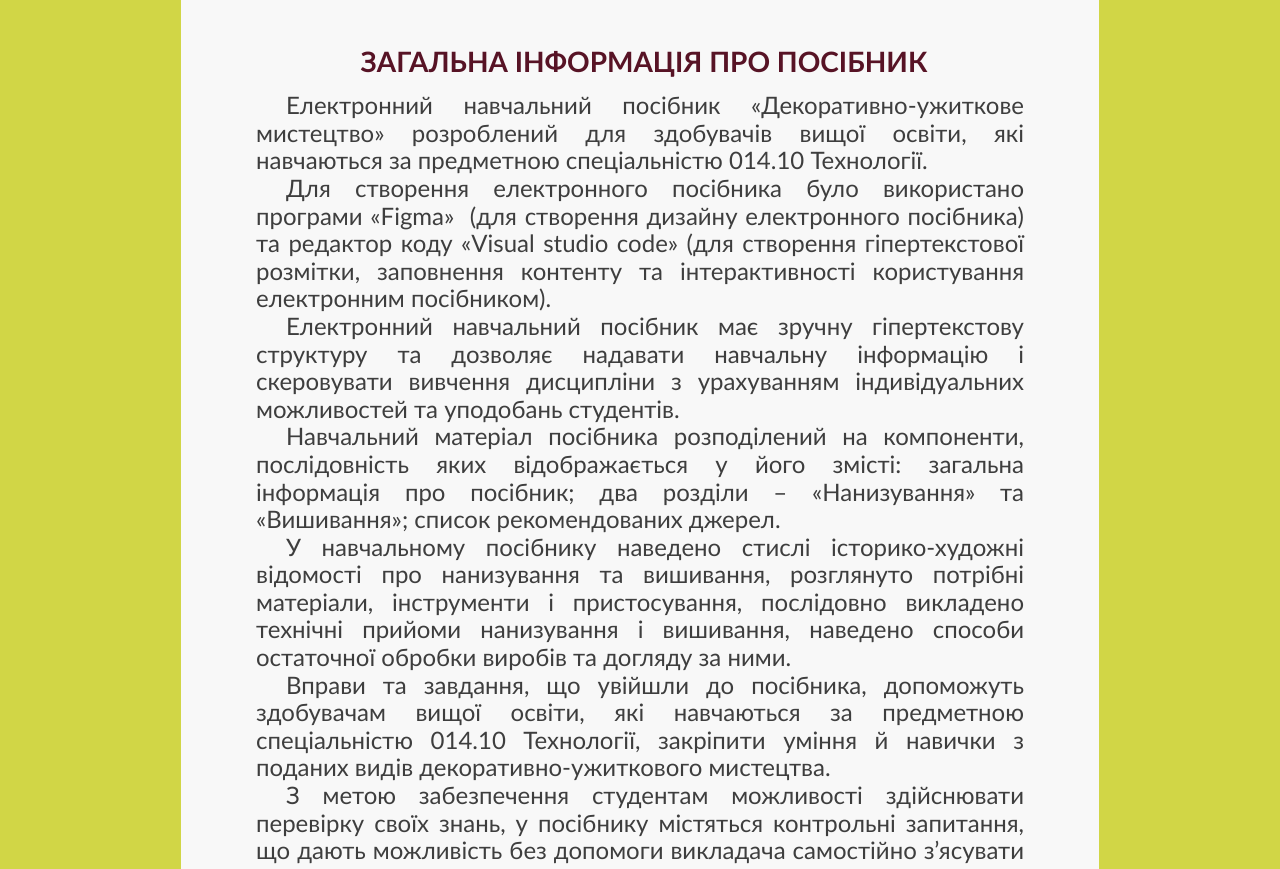
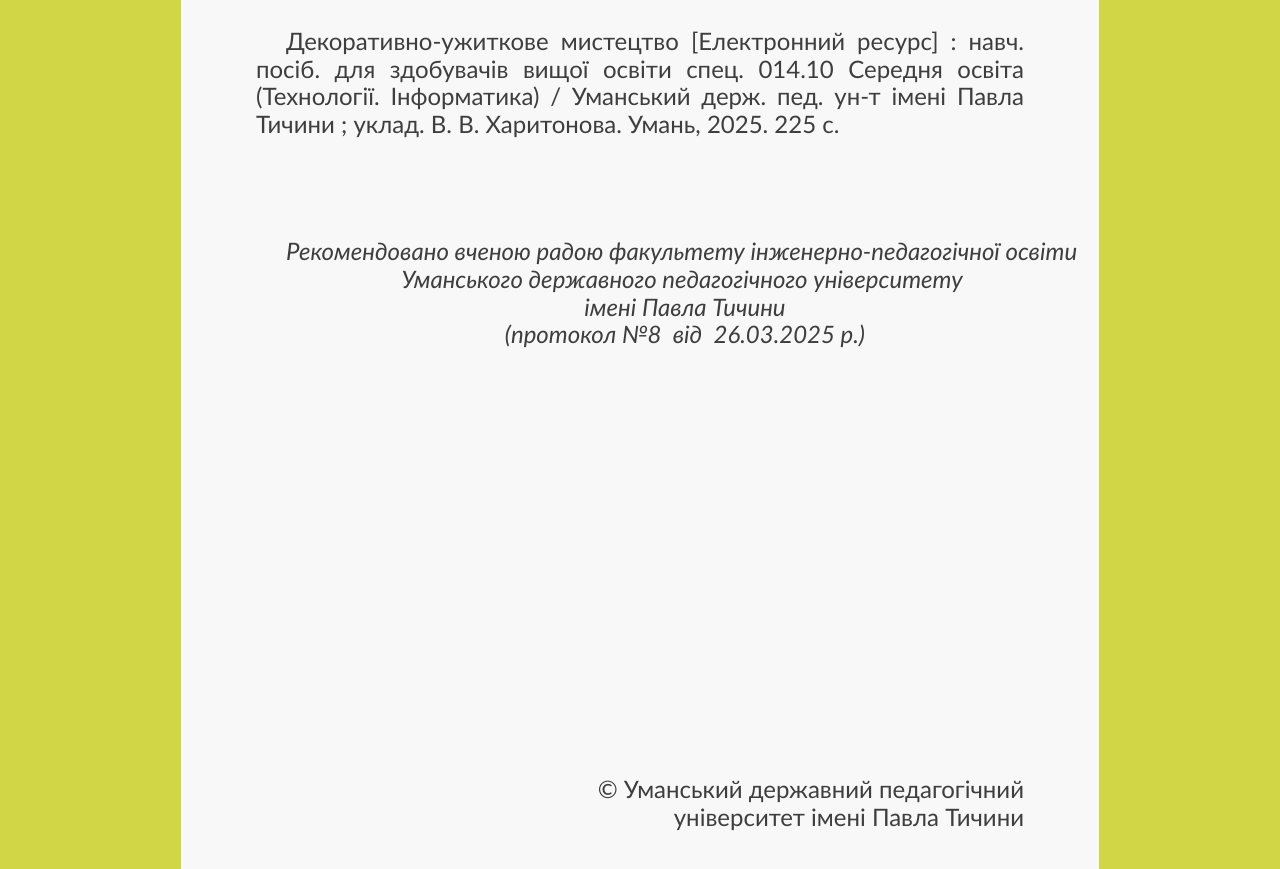
Before and after one commit to Hardmetal21/DUM-nanyzuvannia, a plain HTML site: page page/Основна інформація про книгу.html in a window 1280 px wide. Shown: the part 243-1112 px from the top of the page. Drawn offline with Linux system fonts and the light colour scheme.

Commit message:
2-га сторінка

```diff
--- a/page/Основна інформація про книгу.html
+++ b/page/Основна інформація про книгу.html
@@ -58,8 +58,18 @@
     </nav>
     <section class="main-content">
         <article>
-        <p class="oglava">ЗАГАЛЬНА ІНФОРМАЦІЯ ПРО ПОСІБНИК</p>
-
+            <p class="text" style="margin-top: 10px;">
+                Декоративно-ужиткове мистецтво [Електронний ресурс] : навч. посіб. для здобувачів вищої освіти спец. 014.10 Середня освіта (Технології. Інформатика) / Уманський держ. пед. ун-т імені Павла Тичини ; уклад. В. В. Харитонова. Умань, 2025. 225 с.
+            </p>
+            <p class="text" style="text-align: center;font-style: italic;margin-top: 100px; white-space: pre;">Рекомендовано вченою радою факультету інженерно-педагогічної освіти
+                Уманського державного педагогічного університету
+                імені Павла Тичини
+                (протокол №8  від  26.03.2025 р.)</p>
+                <p class="text" style="margin-top: 400px; white-space: pre; text-align:right;">
+© Уманський державний педагогічний
+університет імені Павла Тичини
+                </p>
+        <p class="oglava" style="margin-top: 300px;">ЗАГАЛЬНА ІНФОРМАЦІЯ ПРО ПОСІБНИК</p>
         <p class="text">
          Електронний навчальний посібник «Декоративно-ужиткове  мистецтво»
          розроблений для здобувачів вищої освіти, які навчаються за  предметною
```
Also changed, not shown: page/Титульна.html (+4 -4 lines).
